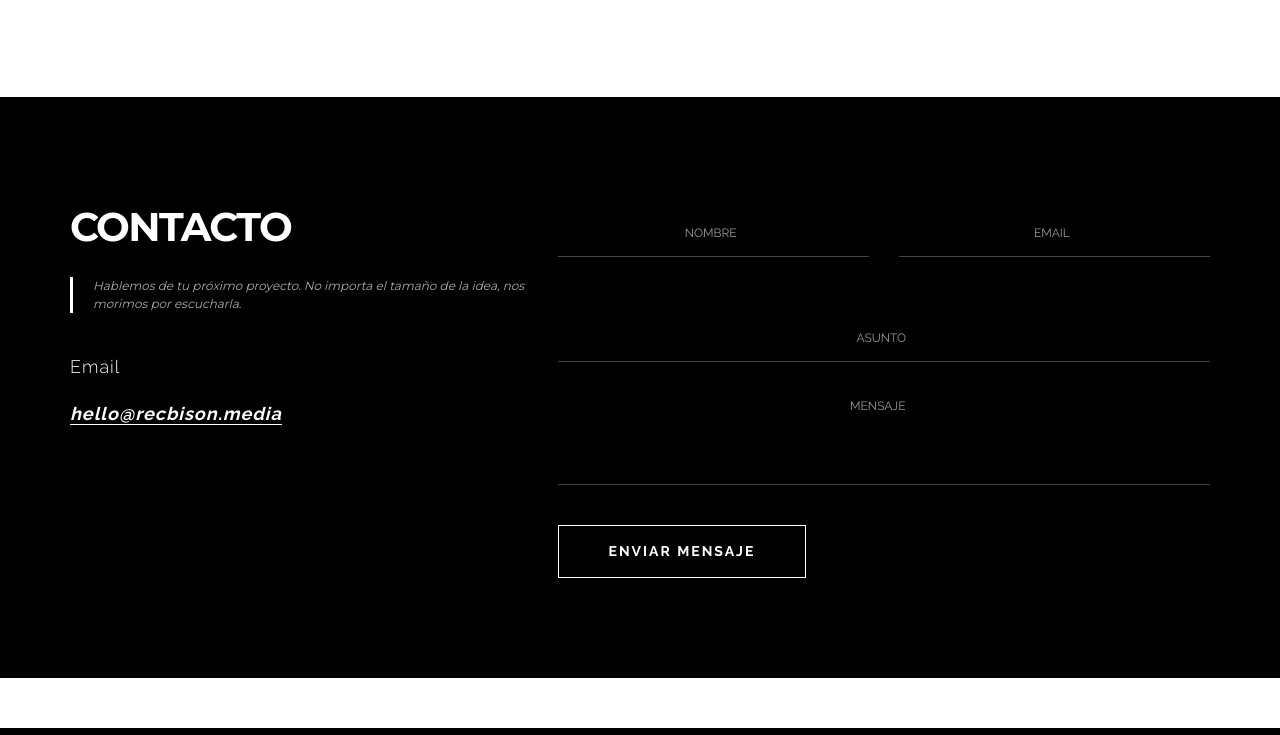
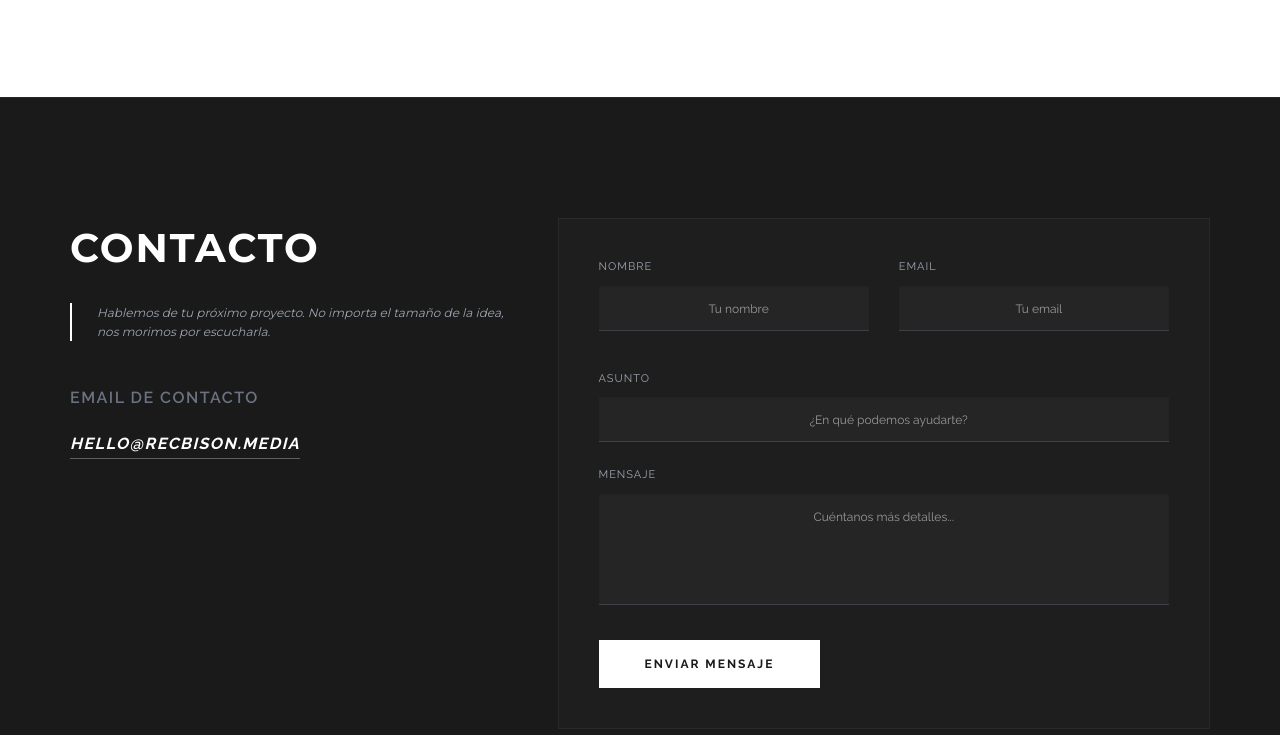
Before and after one commit to brandandnetwork-oss/RecBison, a website: page index.html in a window 1280 px wide. Shown: the part 3757-4492 px from the top of the page. Drawn offline with Linux system fonts and the light colour scheme; files whose address does not match are found by name.

Commit message:
Refine Contact section with Charcoal/Slate premium aesthetic

```diff
--- a/index.html
+++ b/index.html
@@ -890,50 +890,64 @@
         </div><!-- container end -->
     </section><!-- team end --> <!-- contact start -->
     <!-- contact start -->
-    <section id="contact" style="background: #000; color: #fff; padding: 100px 0; margin-bottom: 50px;">
+    <section id="contact"
+        style="background: #1a1a1b; color: #fff; padding: 120px 0; margin-bottom: 50px; border-top: 1px solid #27272a;">
         <div class="container sections">
             <div class="row">
                 <!-- info col start -->
-                <div class="col-md-5" style="margin-bottom: 50px;">
-                    <h2 class="section-heading" style="color: #fff; text-align: left; margin-bottom: 20px;">Contacto
-                    </h2>
+                <div class="col-md-5" style="margin-bottom: 60px;">
+                    <h2 class="section-heading"
+                        style="color: #fff; text-align: left; margin-bottom: 25px; letter-spacing: 2px;">Contacto</h2>
                     <h3 class="section-subheading"
-                        style="color: #aaa; text-align: left; margin-bottom: 40px; border-left: 3px solid #fff; padding-left: 20px;">
+                        style="color: #9ca3af; text-align: left; margin-bottom: 45px; border-left: 2px solid #fff; padding-left: 25px; font-weight: 300; line-height: 1.6;">
                         Hablemos de tu próximo proyecto. No importa el tamaño de la idea, nos morimos por escucharla.
                     </h3>
-                    <div class="contact-info" style="font-size: 18px; letter-spacing: 1px;">
-                        <p style="margin-bottom: 10px; font-weight: 300;">Email</p>
+                    <div class="contact-info"
+                        style="font-size: 16px; letter-spacing: 1.5px; text-transform: uppercase;">
+                        <p style="margin-bottom: 12px; color: #6b7280; font-weight: 600;">Email de contacto</p>
                         <p><a href="mailto:hello@recbison.media"
-                                style="color: #fff; font-weight: 700; text-decoration: none; border-bottom: 1px solid #fff;">hello@recbison.media</a>
+                                style="color: #fff; font-weight: 700; text-decoration: none; border-bottom: 1px solid rgba(255,255,255,0.3); padding-bottom: 5px; transition: all 0.3s ease;">hello@recbison.media</a>
                         </p>
                     </div>
                 </div><!-- info col end -->
 
                 <!-- form col start -->
                 <div class="col-md-7">
-                    <form id="form" action="contact.php" method="post">
+                    <form id="form" action="contact.php" method="post"
+                        style="background: rgba(255,255,255,0.02); padding: 40px; border: 1px solid rgba(255,255,255,0.05);">
                         <div class="row">
                             <div class="col-md-6 form-group">
-                                <input type="text" name="name" class="form-control requiredField" placeholder="NOMBRE"
-                                    style="height: 50px; margin-bottom: 30px; border-radius: 0; border: none; border-bottom: 1px solid #444; background: transparent; color: #fff; padding-left: 0;">
+                                <label
+                                    style="color: #9ca3af; font-size: 11px; text-transform: uppercase; letter-spacing: 1px; margin-bottom: 10px; display: block;">Nombre</label>
+                                <input type="text" name="name" class="form-control requiredField"
+                                    placeholder="Tu nombre"
+                                    style="height: 45px; margin-bottom: 25px; border-radius: 0; border: none; border-bottom: 1px solid #3f3f46; background: rgba(255,255,255,0.03); color: #fff; padding-left: 15px; font-size: 14px;">
                             </div>
                             <div class="col-md-6 form-group">
+                                <label
+                                    style="color: #9ca3af; font-size: 11px; text-transform: uppercase; letter-spacing: 1px; margin-bottom: 10px; display: block;">Email</label>
                                 <input type="text" name="email" class="form-control requiredField email"
-                                    placeholder="EMAIL"
-                                    style="height: 50px; margin-bottom: 30px; border-radius: 0; border: none; border-bottom: 1px solid #444; background: transparent; color: #fff; padding-left: 0;">
+                                    placeholder="Tu email"
+                                    style="height: 45px; margin-bottom: 25px; border-radius: 0; border: none; border-bottom: 1px solid #3f3f46; background: rgba(255,255,255,0.03); color: #fff; padding-left: 15px; font-size: 14px;">
                             </div>
                         </div>
                         <div class="form-group">
-                            <input type="text" name="subject" class="form-control requiredField" placeholder="ASUNTO"
-                                style="height: 50px; margin-bottom: 30px; border-radius: 0; border: none; border-bottom: 1px solid #444; background: transparent; color: #fff; padding-left: 0;">
+                            <label
+                                style="color: #9ca3af; font-size: 11px; text-transform: uppercase; letter-spacing: 1px; margin-bottom: 10px; display: block;">Asunto</label>
+                            <input type="text" name="subject" class="form-control requiredField"
+                                placeholder="¿En qué podemos ayudarte?"
+                                style="height: 45px; margin-bottom: 25px; border-radius: 0; border: none; border-bottom: 1px solid #3f3f46; background: rgba(255,255,255,0.03); color: #fff; padding-left: 15px; font-size: 14px;">
                         </div>
                         <div class="form-group">
-                            <textarea name="message" class="form-control requiredField" rows="4" placeholder="MENSAJE"
-                                style="margin-bottom: 40px; border-radius: 0; border: none; border-bottom: 1px solid #444; background: transparent; color: #fff; padding-left: 0; resize: none;"></textarea>
+                            <label
+                                style="color: #9ca3af; font-size: 11px; text-transform: uppercase; letter-spacing: 1px; margin-bottom: 10px; display: block;">Mensaje</label>
+                            <textarea name="message" class="form-control requiredField" rows="4"
+                                placeholder="Cuéntanos más detalles..."
+                                style="margin-bottom: 35px; border-radius: 0; border: none; border-bottom: 1px solid #3f3f46; background: rgba(255,255,255,0.03); color: #fff; padding: 15px; padding-left: 15px; font-size: 14px; resize: none;"></textarea>
                         </div>
                         <div class="text-left">
                             <button type="submit" class="submit"
-                                style="background: transparent; color: #fff; border: 1px solid #fff; padding: 15px 50px; text-transform: uppercase; letter-spacing: 2px; font-weight: 700; transition: all 0.3s ease;">Enviar
+                                style="background: #fff; color: #1a1a1b; border: 1px solid #fff; padding: 14px 45px; text-transform: uppercase; letter-spacing: 2px; font-weight: 700; transition: all 0.3s ease; font-size: 12px;">Enviar
                                 Mensaje</button>
                         </div>
                     </form>
```
